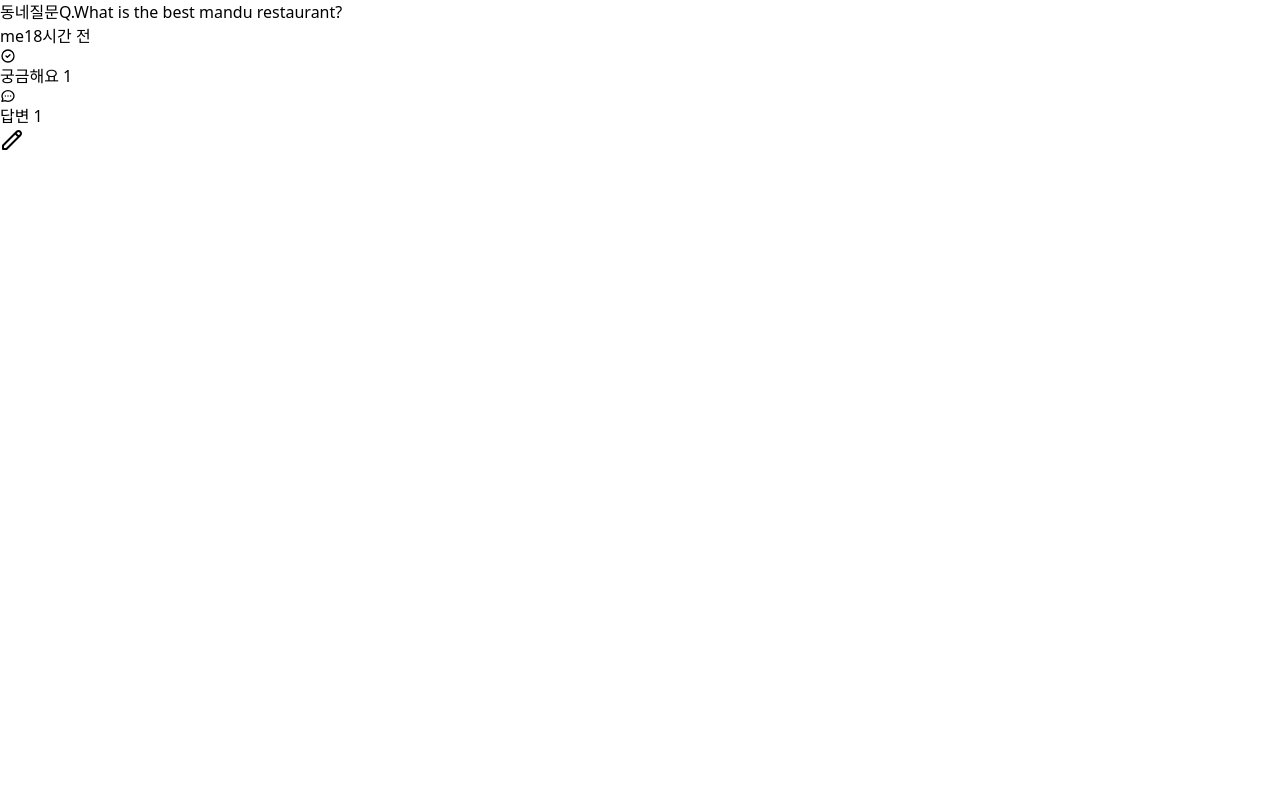
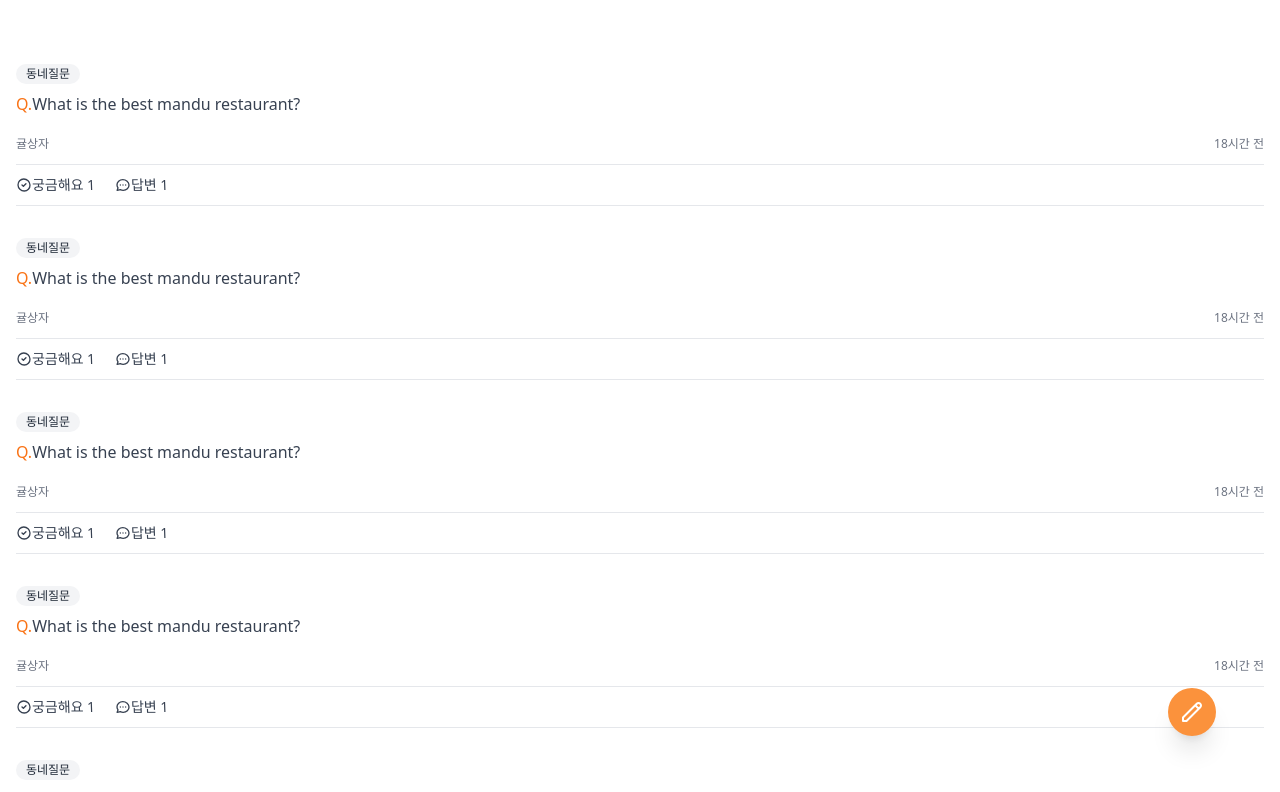
Before and after one commit to gyulsbox/Re_earth, a Next.js app: page /community in a window 1280 px wide. Shown: the top 792 px of the page. Built offline with nearby package versions, Linux system fonts and the light colour scheme.

Commit message:
style: Add styles on community index.tsx

```diff
--- a/pages/community/index.tsx
+++ b/pages/community/index.tsx
@@ -2,19 +2,20 @@ import type { NextPage } from "next";
 
 const Community: NextPage = () => {
   return (
-    <div>
-      <div>
-        <span>동네질문</span>
-        <span>
-          <span>Q.</span>
+    <div className='py-16 px-4 space-y-8'>
+      {new Array(6).fill(1).map((_, i) => (
+        <div key={i} className='flex flex-col items-start'>
+          <span className='flex items-center px-2.5 py-0.5 rounded-full text-xs font-medium bg-gray-100 text-gray-800'>동네질문</span>
+          <div className='mt-2 text-gray-700'>
+            <span className='text-orange-500 font-medium'>Q.</span>
             What is the best mandu restaurant?
-        </span>
-        <div>
-          <span>me</span>
+          </div>
+          <div className='mt-5 flex items-center justify-between w-full text-gray-500 font-medium text-xs'>
+            <span>귤상자</span>
             <span>18시간 전</span>
           </div>
-        <div>
-          <span>
+          <div className='flex space-x-5 mt-3 py-2.5 text-gray-700 border-t border-b w-full'>
+            <span className='flex skew-x-2 items-center text-sm'>
               <svg
                 className="w-4 h-4"
                 fill="none"
@@ -31,7 +32,7 @@ const Community: NextPage = () => {
               </svg>
               <span>궁금해요 1</span>
             </span>
-          <span>
+            <span className='flex skew-x-2 items-center text-sm'>
               <svg
                 className="w-4 h-4"
                 fill="none"
@@ -50,7 +51,8 @@ const Community: NextPage = () => {
             </span>
           </div>
         </div>
-      <button>
+      ))}
+        <button className='fixed bottom-16 right-16 bg-orange-400 hover:bg-orange-300 rounded-full p-3 text-white shadow-xl transition-colors'>
           <svg
             className="w-6 h-6"
             fill="none"
```
Lines whose indentation alone changed are shown as unchanged.
